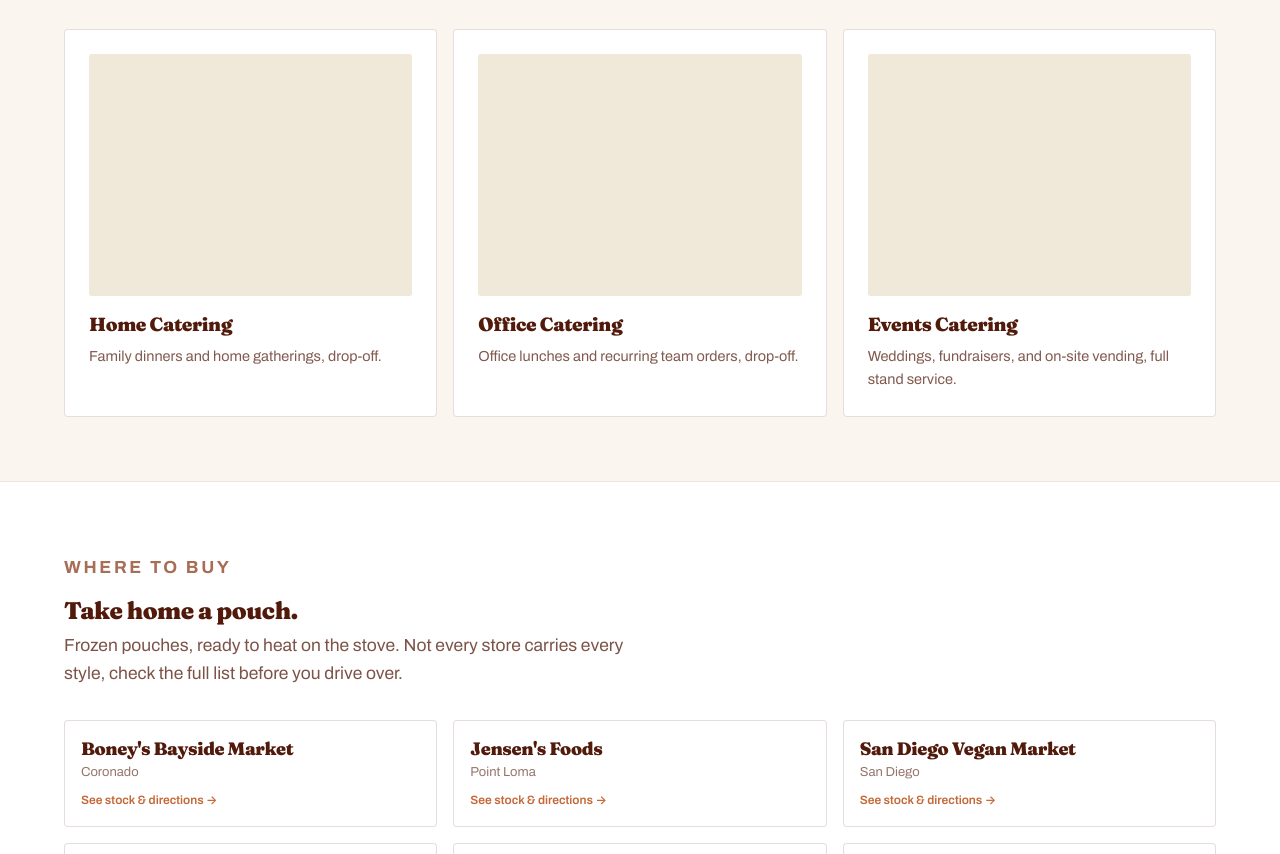
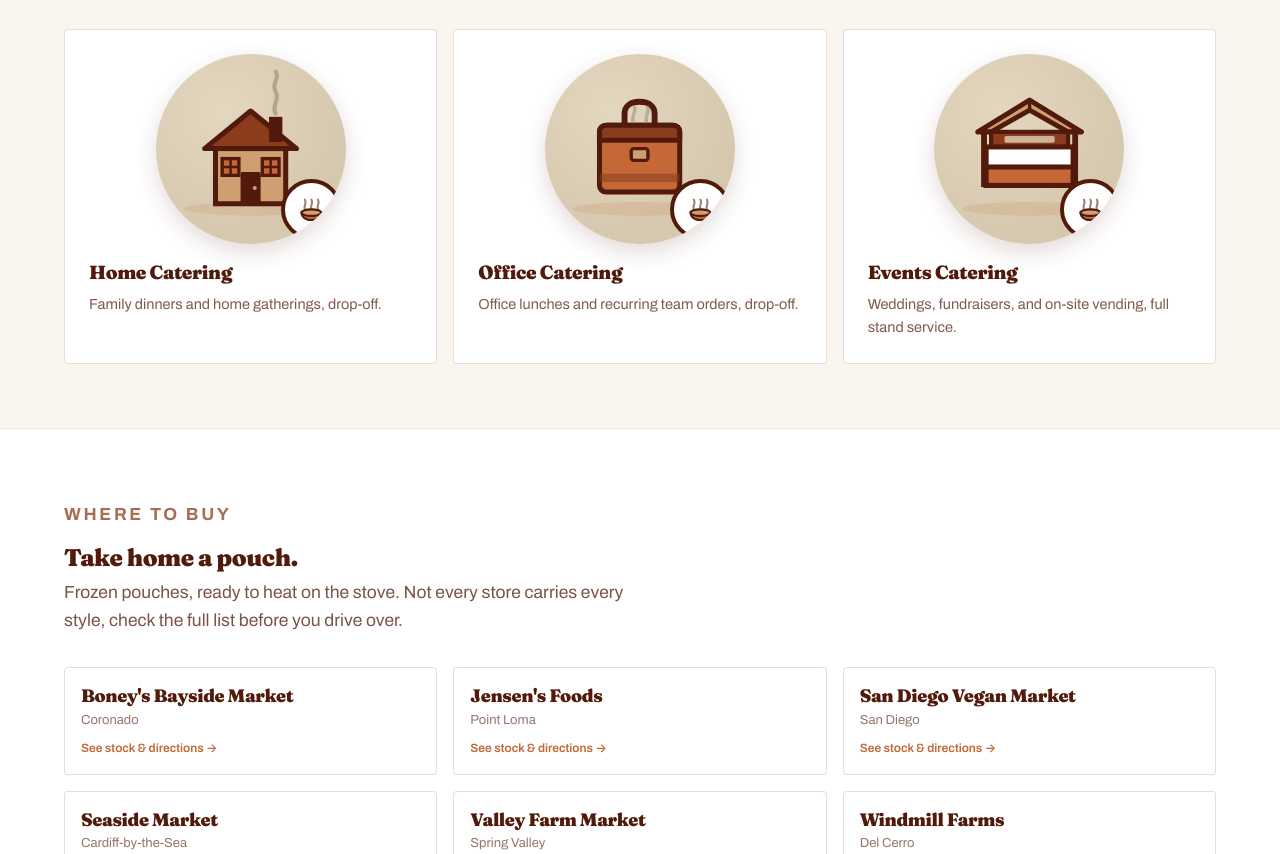
Before and after one commit to Mypozole/Mypozole.github.io, an Astro site: page / in a window 1280 px wide. Shown: the part 1988-2842 px from the top of the page. Built offline with nearby package versions, Linux system fonts and the light colour scheme; Astro itself is replaced by a stand-in of ours; no server answers.

Commit message:
Add icon badges to the homepage Catering cards
New reusable CateringIcon.astro component (house/briefcase/tent SVGs
plus a shared bowl signature mark), sourced from the owner's mockup.
Replaces the empty door-photo placeholder on each of the three
Home/Office/Events cards, no other content or hrefs changed.

```diff
--- /dev/null
+++ b/src/components/CateringIcon.astro
@@ -0,0 +1,98 @@
+---
+// Reusable badge icon for the three Catering doors on the homepage.
+// SVG markup and colors sourced directly from catering-icons-mockup-v3.html.
+interface Props {
+  icon: 'house' | 'briefcase' | 'tent';
+}
+const { icon } = Astro.props;
+---
+<div class="catering-badge" aria-hidden="true">
+  {icon === 'house' && (
+    <svg viewBox="0 0 200 200" class="badge-icon" focusable="false">
+      <ellipse cx="100" cy="172" rx="80" ry="8" fill="#C46838" opacity="0.15"/>
+      <polygon points="45,100 100,55 155,100" fill="#8B3C1D" stroke="#511A0B" stroke-width="6" stroke-linejoin="round"/>
+      <rect x="122" y="62" width="16" height="30" fill="#511A0B"/>
+      <path d="M130,58 C124,48 136,42 130,32 C124,22 136,16 130,8" stroke="#8a7a68" stroke-width="5" fill="none" stroke-linecap="round" opacity="0.5"/>
+      <rect x="58" y="100" width="84" height="66" fill="#CD9F71" stroke="#511A0B" stroke-width="6"/>
+      <rect x="88" y="128" width="24" height="38" rx="2" fill="#511A0B"/>
+      <circle cx="105" cy="147" r="2.4" fill="#CD9F71"/>
+      <rect x="66" y="112" width="20" height="20" fill="#C46838" stroke="#511A0B" stroke-width="4"/>
+      <line x1="76" y1="112" x2="76" y2="132" stroke="#511A0B" stroke-width="3"/>
+      <line x1="66" y1="122" x2="86" y2="122" stroke="#511A0B" stroke-width="3"/>
+      <rect x="114" y="112" width="20" height="20" fill="#C46838" stroke="#511A0B" stroke-width="4"/>
+      <line x1="124" y1="112" x2="124" y2="132" stroke="#511A0B" stroke-width="3"/>
+      <line x1="114" y1="122" x2="134" y2="122" stroke="#511A0B" stroke-width="3"/>
+    </svg>
+  )}
+  {icon === 'briefcase' && (
+    <svg viewBox="0 0 200 200" class="badge-icon" focusable="false">
+      <ellipse cx="100" cy="172" rx="80" ry="8" fill="#C46838" opacity="0.15"/>
+      <path d="M82,72 L82,58 C82,50 88,44 100,44 C112,44 118,50 118,58 L118,72" stroke="#511A0B" stroke-width="7" fill="none" stroke-linecap="round"/>
+      <rect x="52" y="72" width="96" height="80" rx="8" fill="#C46838" stroke="#511A0B" stroke-width="6"/>
+      <path d="M52,90 L52,80 C52,75 56,72 61,72 L139,72 C144,72 148,75 148,80 L148,90 Z" fill="#8B3C1D" stroke="#511A0B" stroke-width="6" stroke-linejoin="round"/>
+      <rect x="90" y="100" width="20" height="14" rx="3" fill="#CD9F71" stroke="#511A0B" stroke-width="4"/>
+      <rect x="52" y="130" width="96" height="10" fill="#8B3C1D" opacity="0.55"/>
+      <path d="M92,68 C90,60 96,58 94,50" stroke="#8a7a68" stroke-width="4" fill="none" stroke-linecap="round" opacity="0.45"/>
+      <path d="M108,68 C106,60 112,58 110,50" stroke="#8a7a68" stroke-width="4" fill="none" stroke-linecap="round" opacity="0.45"/>
+    </svg>
+  )}
+  {icon === 'tent' && (
+    <svg viewBox="0 0 200 200" class="badge-icon" focusable="false">
+      <ellipse cx="100" cy="172" rx="80" ry="8" fill="#C46838" opacity="0.15"/>
+      <path d="M38,80 L100,42 L162,80 L146,80 L100,54 L54,80 Z" fill="#CD9F71" stroke="#511A0B" stroke-width="6" stroke-linejoin="round"/>
+      <line x1="100" y1="42" x2="100" y2="54" stroke="#511A0B" stroke-width="4"/>
+      <rect x="54" y="80" width="92" height="18" fill="#8B3C1D" stroke="#511A0B" stroke-width="5"/>
+      <rect x="70" y="85" width="60" height="8" rx="2" fill="#D6C8AF" opacity="0.85"/>
+      <rect x="48" y="98" width="104" height="46" fill="#ffffff" stroke="#511A0B" stroke-width="6"/>
+      <rect x="48" y="122" width="104" height="22" fill="#C46838" stroke="#511A0B" stroke-width="6"/>
+      <rect x="42" y="80" width="7" height="66" fill="#511A0B"/>
+      <rect x="151" y="80" width="7" height="66" fill="#511A0B"/>
+    </svg>
+  )}
+  <div class="bowl-badge">
+    <svg viewBox="0 0 40 40" focusable="false">
+      <path d="M12,20 C10,15 15,13 12,8" stroke="#511A0B" stroke-width="2.6" fill="none" stroke-linecap="round" opacity="0.55"/>
+      <path d="M20,20 C18,15 23,13 20,8" stroke="#511A0B" stroke-width="2.6" fill="none" stroke-linecap="round" opacity="0.55"/>
+      <path d="M28,20 C26,15 31,13 28,8" stroke="#511A0B" stroke-width="2.6" fill="none" stroke-linecap="round" opacity="0.55"/>
+      <path d="M8,24 C8,24 8,33 20,33 C32,33 32,24 32,24 Z" fill="#C46838" stroke="#511A0B" stroke-width="2.6"/>
+      <ellipse cx="20" cy="24" rx="12" ry="4" fill="#CD9F71" stroke="#511A0B" stroke-width="2.6"/>
+    </svg>
+  </div>
+</div>
+
+<style>
+  .catering-badge {
+    width: 100%;
+    max-width: 190px;
+    aspect-ratio: 1;
+    margin: 0 auto var(--space-2);
+    border-radius: 50%;
+    display: flex;
+    align-items: center;
+    justify-content: center;
+    position: relative;
+    box-shadow: 0 8px 22px rgba(81, 26, 11, 0.16);
+    overflow: hidden;
+    background: radial-gradient(circle at 35% 30%, #E4D7BF, #D6C8AF 70%);
+  }
+  .badge-icon { width: 88%; height: 88%; }
+
+  .bowl-badge {
+    position: absolute;
+    bottom: 2%;
+    right: 2%;
+    width: 32%;
+    height: 32%;
+    border-radius: 50%;
+    background: #fff;
+    border: 4px solid #511A0B;
+    display: flex;
+    align-items: center;
+    justify-content: center;
+  }
+  .bowl-badge svg { width: 62%; height: 62%; }
+
+  @media (max-width: 480px) {
+    .catering-badge { max-width: 140px; }
+  }
+</style>
--- a/src/components/CateringTeaser.astro
+++ b/src/components/CateringTeaser.astro
@@ -1,5 +1,6 @@
 ---
 import cateringData from '../data/catering-pricing.json';
+import CateringIcon from './CateringIcon.astro';
 const d = cateringData.dropOff;
 ---
 <section class="band" id="catering">
@@ -11,17 +12,17 @@ const d = cateringData.dropOff;
     </div>
     <div class="doors">
       <a href="/catering/home" class="door">
-        <div class="door-photo" data-photo-slot="catering-home"></div>
+        <CateringIcon icon="house" />
         <h3>Home Catering</h3>
         <p>Family dinners and home gatherings, drop-off.</p>
       </a>
       <a href="/catering/office" class="door">
-        <div class="door-photo" data-photo-slot="catering-office"></div>
+        <CateringIcon icon="briefcase" />
         <h3>Office Catering</h3>
         <p>Office lunches and recurring team orders, drop-off.</p>
       </a>
       <a href="/catering/events" class="door">
-        <div class="door-photo" data-photo-slot="catering-events"></div>
+        <CateringIcon icon="tent" />
         <h3>Events Catering</h3>
         <p>Weddings, fundraisers, and on-site vending, full stand service.</p>
       </a>
@@ -37,7 +38,6 @@ const d = cateringData.dropOff;
     background: var(--paper); text-decoration: none; transition: border-color 0.15s;
   }
   .door:hover { border-color: var(--terracotta); }
-  .door-photo { aspect-ratio: 4/3; border-radius: 3px; background: var(--sand-pale); margin-bottom: var(--space-2); }
   .door h3 { margin-bottom: 8px; }
   .door p { font-size: 14.5px; opacity: 0.72; }
 </style>
```
